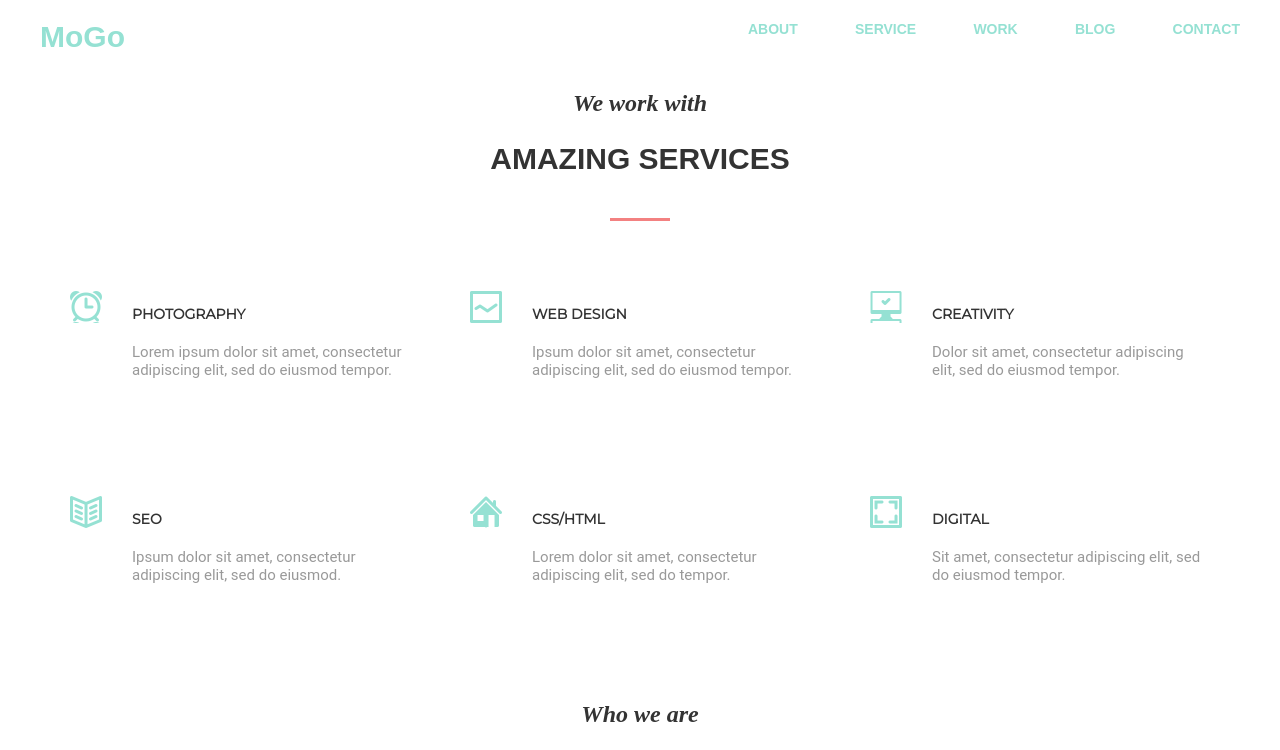
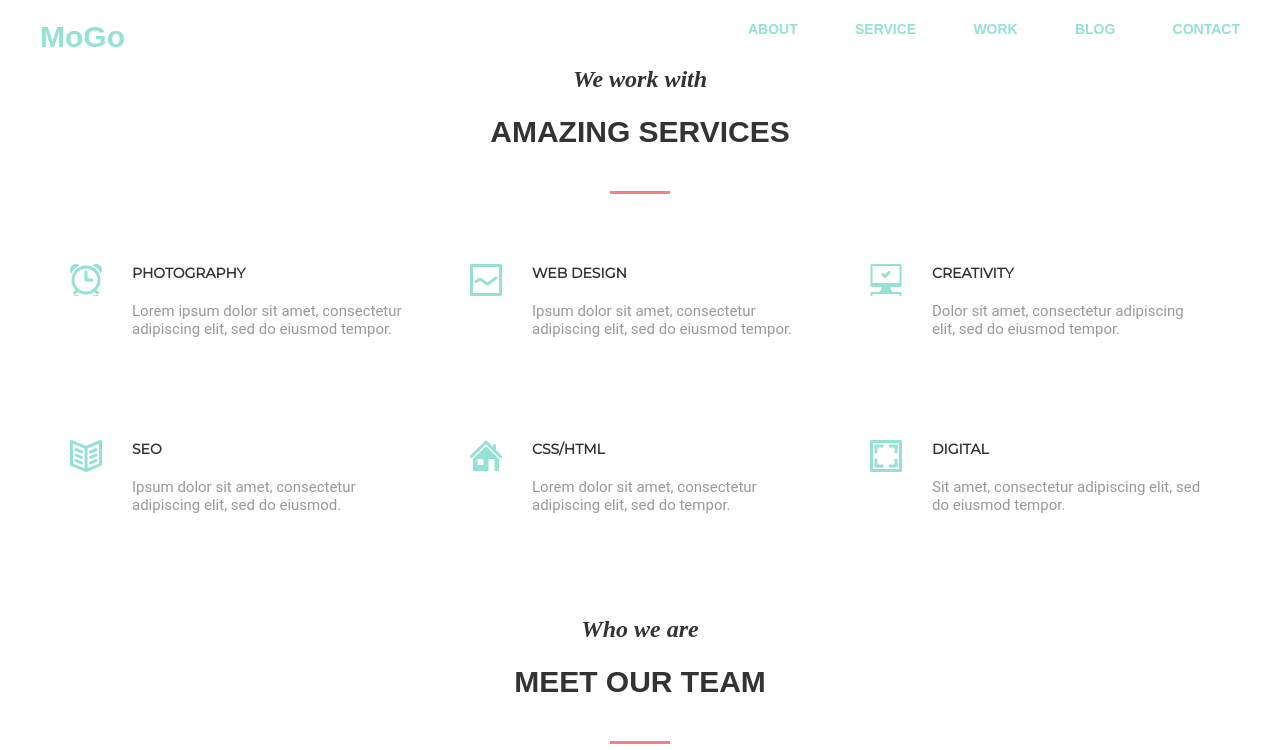
Before and after one commit to LitvinenkoN/FE_Core_off_19, a plain HTML site: page module6/index.html in a window 1280 px wide. Shown: the top 750 px of the page. Drawn offline with Linux system fonts and the light colour scheme; files whose address does not match are found by name.

Commit message:
Homework_6module_6_var_3

```diff
--- a/module6/css/style.css
+++ b/module6/css/style.css
@@ -72,6 +72,7 @@
     padding: 0;
     margin: 0 auto;
     text-align: center;
+    padding-bottom: 102px;
 }
 
 .text{
@@ -80,6 +81,7 @@
     font-weight: 600;
     font-size: 24px;
     color: rgba(51, 51, 51, 255);
+    margin: 0;
     margin-bottom: 22px;
 
 }
@@ -90,6 +92,9 @@
     text-transform: uppercase;
     color: rgba(51, 51, 51, 255);
     font-weight: bold;
+    margin: 0;
+    margin-bottom: 70px;
+
 }
 
 .title::after{
@@ -106,7 +111,7 @@
     display: flex;
     justify-content: space-between;
     flex-wrap: wrap;
-    margin: 70px auto 102px;
+    /* margin: 70px auto 102px; */
     padding: 0;
 }
 
@@ -156,12 +161,14 @@
     font-family: "Montserrat", sans-serif;
     font-size: 14px;
     color: rgba(51, 51, 51, 255);
+    margin: 0;
     margin-bottom: 20px;
     padding-left: 62px;
     text-transform: uppercase;
 }
 
 .text-item{
+    margin: 0;
     font-family: "Roboto", sans-serif;
     font-size: 15px;
     color: rgba(153, 153, 153, 255);
@@ -182,10 +189,12 @@
     font-weight: 600;
     font-size: 24px;
     color: rgba(51, 51, 51, 255);
+    margin: 0;
     margin-bottom: 22px;
 }
 
 .title-team{
+    margin: 0;
     margin-bottom: 46px;
     font-family: "Montserrat-Bold", sans-serif;
     font-size: 30px;
@@ -211,6 +220,7 @@
     font-family: "Roboto", sans-serif;
     font-size: 15px;
     color: rgba(153, 153, 153, 255);
+    margin: 0;
     margin-bottom: 86px;
 }
 
@@ -241,6 +251,7 @@ img{
 }
 
 .subtext-team{
+    margin: 0;
     font-family: "Roboto";
     font-size: 15px;
     color: rgba(153, 153, 153, 255);
```
